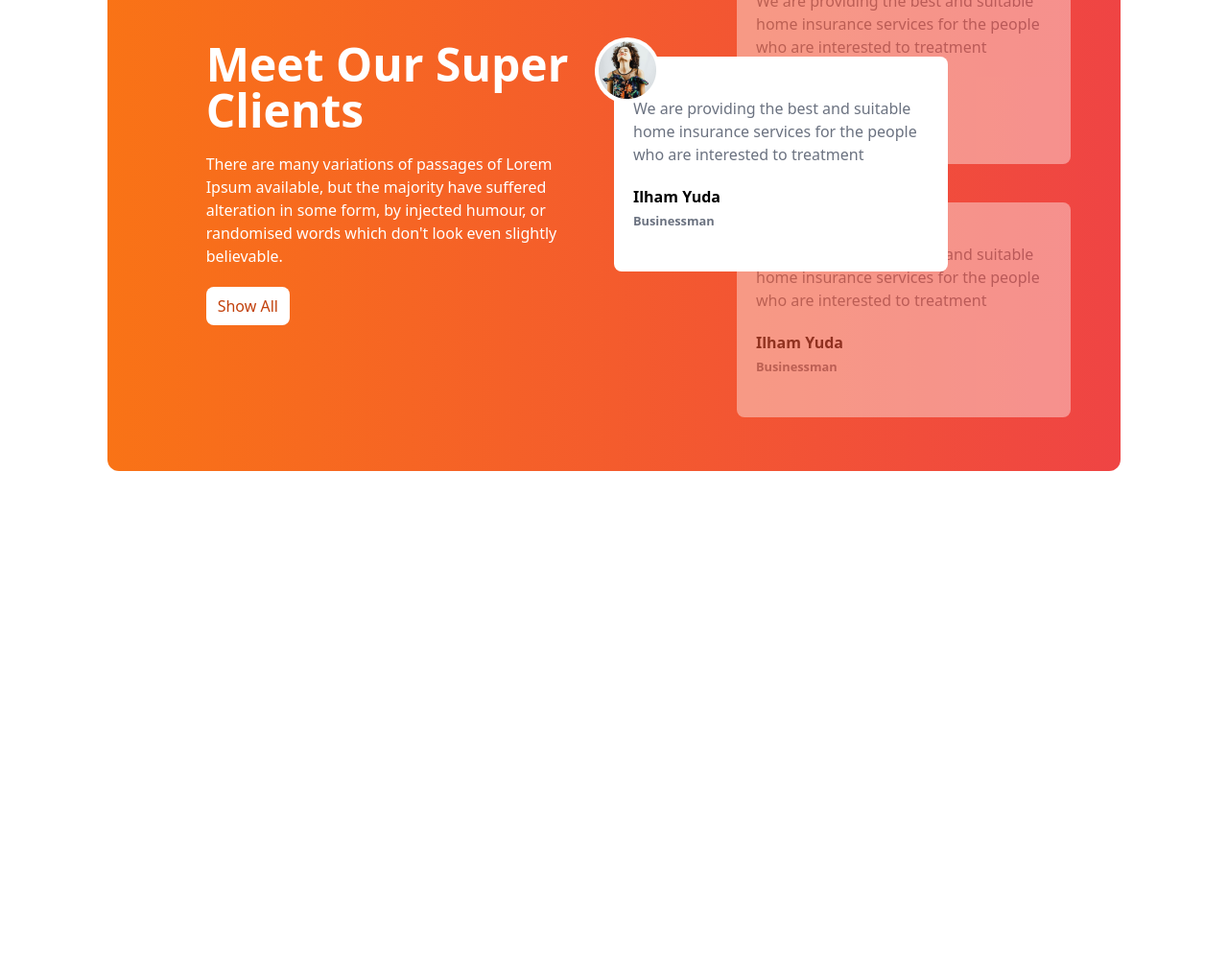
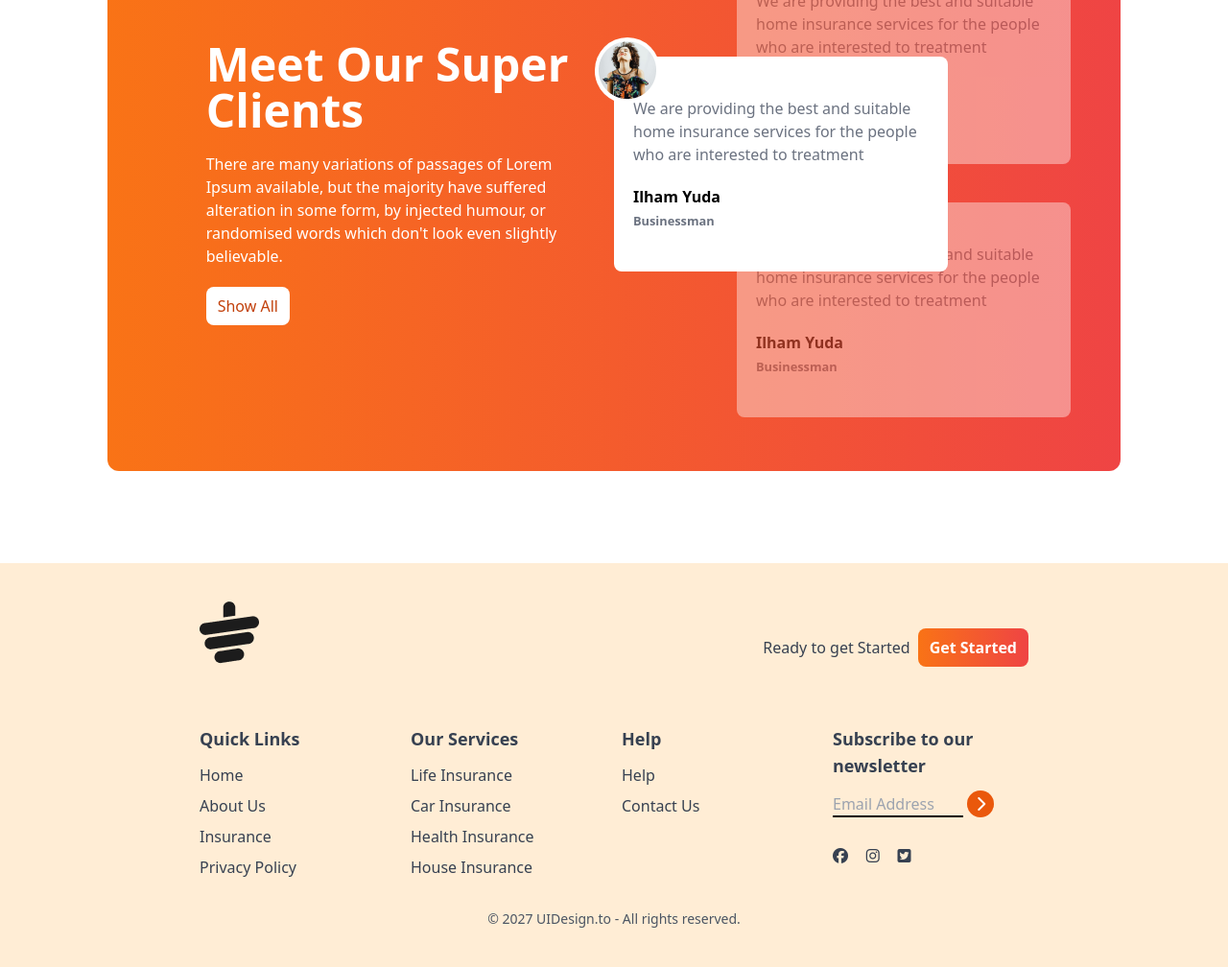
Before and after one commit to abirhasan11/project-using-tailwind, a plain HTML site: page index.html in a window 1280 px wide. Shown: the part 1953-2961 px from the top of the page at 96% size. Before the commit the page ends 2540 px from the top, so only its background shows below. Drawn offline with nearby package versions, Linux system fonts and the light colour scheme.

Commit message:
footer commited

```diff
--- a/index.html
+++ b/index.html
@@ -174,13 +174,13 @@
                     <!-- middle card -->
 
                     <div class="absolute z-10 top-44 md:top-52">
-                        <div
-                        class=" h-56 w-full md:w-3/4 bg-white text-black rounded-lg flex items-center px-5">
+                        <div class=" h-56 w-full md:w-3/4 bg-white text-black rounded-lg flex items-center px-5">
                             <div class="absolute -top-5 -left-5 bg-white rounded-full">
                                 <img class="p-1" src="./images/client.png" alt="">
                             </div>
                             <div>
-                            <p class="text-gray-500 mb-5">We are providing the best and suitable home insurance services
+                                <p class="text-gray-500 mb-5">We are providing the best and suitable home insurance
+                                    services
                                     for the people who are
                                     interested to treatment</p>
                                 <h1 class="font-bold">Ilham Yuda</h1>
@@ -226,8 +226,75 @@
 
         </section>
 
+        <!-- news section homework  -->
+
 
     </main>
+    <!-- footer section -->
+    <footer class="bg-orange-100 text-gray-700 py-10 px-4 md:px-16">
+        <div class="w-9/12 mx-auto">
+            <!-- logo -->
+            <div class="mb-8 flex justify-between">
+                <img class="mb-8" src="./images/cup.png" alt="">
+                <div class="flex items-center gap-2">
+                    <h4>Ready to get Started</h4>
+                    <button
+                        class="bg-gradient-to-r from-orange-500 to-red-500 px-3 py-2 rounded-lg text-white font-bold">Get
+                        Started</button>
+                </div>
+            </div>
+            <!-- links -->
+            <div class="grid grid-cols-1 md:grid-cols-2 lg:grid-cols-4 gap-4">
+                <!-- first column -->
+                <div>
+                    <h3 class="font-semibold text-lg mb-3">Quick Links</h3>
+                    <ul class="space-y-2">
+                        <li><a class="hover:text-orange-600" href="">Home</a></li>
+                        <li><a class="hover:text-orange-600" href="">About Us</a></li>
+                        <li><a class="hover:text-orange-600" href="">Insurance</a></li>
+                        <li><a class="hover:text-orange-600" href="">Privacy Policy</a></li>
+                    </ul>
+                </div>
+                <!-- second column -->
+                <div>
+                    <h3 class="font-semibold text-lg mb-3">Our Services</h3>
+                    <ul class="space-y-2">
+                        <li><a class="hover:text-orange-600" href="">Life Insurance</a></li>
+                        <li><a class="hover:text-orange-600" href="">Car Insurance</a></li>
+                        <li><a class="hover:text-orange-600" href="">Health Insurance</a></li>
+                        <li><a class="hover:text-orange-600" href="">House Insurance</a></li>
+                    </ul>
+                </div>
+                <!-- third column -->
+                <div>
+                    <h3 class="font-semibold text-lg mb-3">Help</h3>
+                    <ul class="space-y-2">
+                        <li><a class="hover:text-orange-600" href="">Help</a></li>
+                        <li><a class="hover:text-orange-600" href="">Contact Us</a></li>
+
+                    </ul>
+                </div>
+                <!-- fourth column -->
+                <div>
+                    <h3 class="font-semibold text-lg mb-3">Subscribe to our newsletter</h3>
+                    <div class="flex flex-col space-y-2">
+                        <div>
+                            <input placeholder="Email Address" type="text"
+                                class="bg-transparent border-b-2 border-black w-4/6">
+                            <i
+                                class="fa-solid fa-chevron-right w-7 h-7 bg-orange-600 inline-flex rounded-full text-white justify-center items-center"></i>
+                            <div class="flex justify-between w-2/5 mb-2 mt-8"><i class="fa-brands fa-facebook"></i><i
+                                    class="fa-brands fa-instagram"></i><i class="fa-brands fa-square-twitter"></i></div>
+                        </div>
+                    </div>
+                </div>
+                </div>
+                <div class="text-center pt-4 mt-4">
+                    <p class="text-sm text-gray-600">© 2027 UIDesign.to - All rights reserved.</p>
+                </div>
+
+        </div>
+    </footer>
 </body>
 
 </html>
```
Lines whose indentation alone changed are shown as unchanged.
